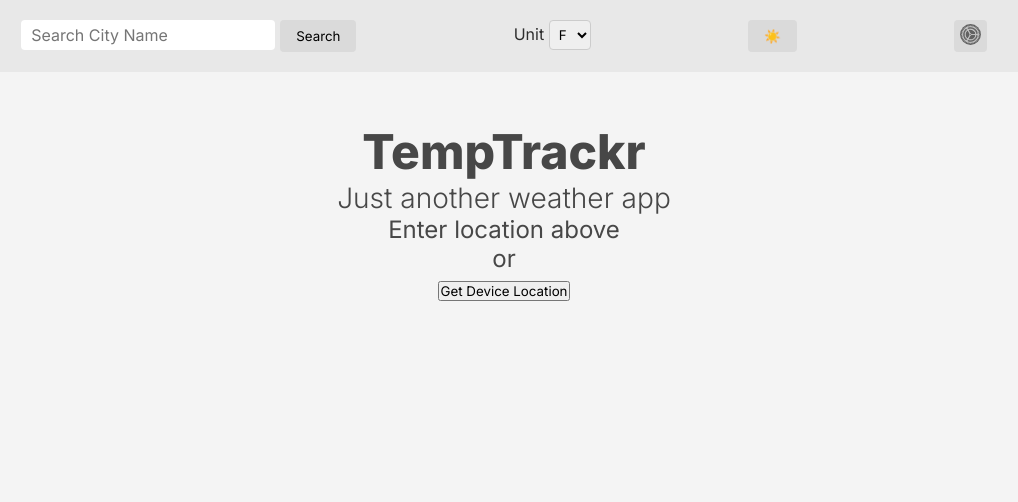
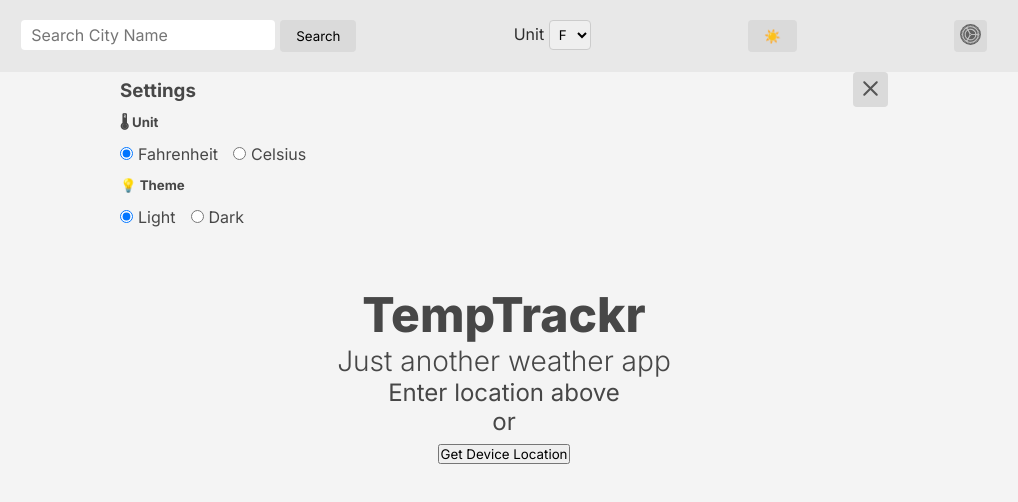
Before and after one commit to mangoPixel1/TempTrackr, a React (Vite) app in the folder temptrackr-app/: page / in a window 1280 px wide. Both pictures are taken after a click on the button 1106 px from the left and 36 px from the top of the page. Shown: the top 502 px of the page, without its empty margins (136-1154 px from the left). Built offline with nearby package versions, Linux system fonts and the light colour scheme.

Commit message:
Open/close Settings Modal

```diff
--- a/temptrackr-app/src/App.jsx
+++ b/temptrackr-app/src/App.jsx
@@ -44,7 +44,6 @@ function MainComponent() {
 				{latitude && longitude && cityName ? (
 					<>
 						<Weather />
-						<SettingsModal />
 						<button className="resetLocationButton" onClick={handleLocationReset}>
 							Reset Location
 						</button>
--- a/temptrackr-app/src/components/Header/Header.jsx
+++ b/temptrackr-app/src/components/Header/Header.jsx
@@ -22,6 +22,16 @@ function Header() {
 	const [searchValue, setSearchValue] = useState(""); // current input text value in search bar
 	const [searchSuggestions, setSearchSuggestions] = useState([]); // API location search results
 	const [selectedSearchResult, setSelectedSearchResult] = useState(null); // selected search result
+
+	const [modalOpen, setModalOpen] = useState(false); // True: modal open | False: modal closed
+
+	function handleOpen() {
+		setModalOpen(true);
+	}
+
+	function handleClose() {
+		setModalOpen(false);
+	}
 
 	function handleUnitChange(e) {
 		changeUnit(e.target.value);
@@ -61,6 +71,7 @@ function Header() {
 	}
 
 	return (
+		<>
 			<header className={`${classes.headerStyle} ${theme === "dark" ? classes.dark : ""}`}>
 				<div className={classes.searchWrapper}>
 					<input className={classes.searchInput} type="text" placeholder="Search City Name" id="location-search-input" value={searchValue} onChange={handleSearchInputChange} />
@@ -89,11 +100,13 @@ function Header() {
 				</div>
 
 				<div className={classes.settingsButton}>
-				<button>
+					<button onClick={handleOpen}>
 						<SettingsIcon className={classes.settingsIcon} />
 					</button>
 				</div>
 			</header>
+			<SettingsModal isOpen={modalOpen} onClose={handleClose} />
+		</>
 	);
 }
 
--- a/temptrackr-app/src/components/Settings/SettingsModal.jsx
+++ b/temptrackr-app/src/components/Settings/SettingsModal.jsx
@@ -9,23 +9,27 @@ import CloseButtonDark from "../Icons/CloseButtonDark.svg?react";
 import { useUnit } from "../../context/UnitContext";
 import { useTheme } from "../../context/ThemeContext";
 
-function SettingsModal() {
+function SettingsModal({ isOpen, onClose }) {
 	const { unit, changeUnit } = useUnit();
 	const { theme, changeTheme } = useTheme();
+
+	if (!isOpen) return null;
 
 	return (
 		<div className={classes.settingsContainer}>
 			<div className={classes.settingsWrapper}>
 				<div className={classes.settingsHeader}>
 					<h3>Settings</h3>
-					<button className={`${theme === "dark" ? classes.dark : ""}`}>{theme === "light" ? <CloseButtonLight className={classes.closeModalBtn} /> : <CloseButtonDark className={classes.closeModalBtn} />}</button>
+					<button onClick={onClose} className={`${theme === "dark" ? classes.dark : ""}`}>
+						{theme === "light" ? <CloseButtonLight className={classes.closeModalBtn} /> : <CloseButtonDark className={classes.closeModalBtn} />}
+					</button>
 				</div>
-				<h5>Unit</h5>
+				<h5>🌡 Unit</h5>
 				<div className={classes.settingsOptions}>
 					<input type="radio" name="unit" id="fahrenheit" value="fahrenheit" checked={unit === "fahrenheit"} onChange={e => changeUnit(e.target.value)} /> <label htmlFor="fahrenheit">Fahrenheit</label>
 					<input type="radio" name="unit" id="celsius" value="celsius" checked={unit === "celsius"} onChange={e => changeUnit(e.target.value)} /> <label htmlFor="celsius">Celsius</label>
 				</div>
-				<h5>Theme</h5>
+				<h5>💡 Theme</h5>
 				<div className={classes.settingsOptions}>
 					<input type="radio" name="theme" id="light" value="light" checked={theme === "light"} onChange={e => changeTheme(e.target.value)} /> <label htmlFor="light">Light</label>
 					<input type="radio" name="theme" id="dark" value="dark" checked={theme === "dark"} onChange={e => changeTheme(e.target.value)} /> <label htmlFor="dark">Dark</label>
```
Lines whose indentation alone changed are shown as unchanged.
